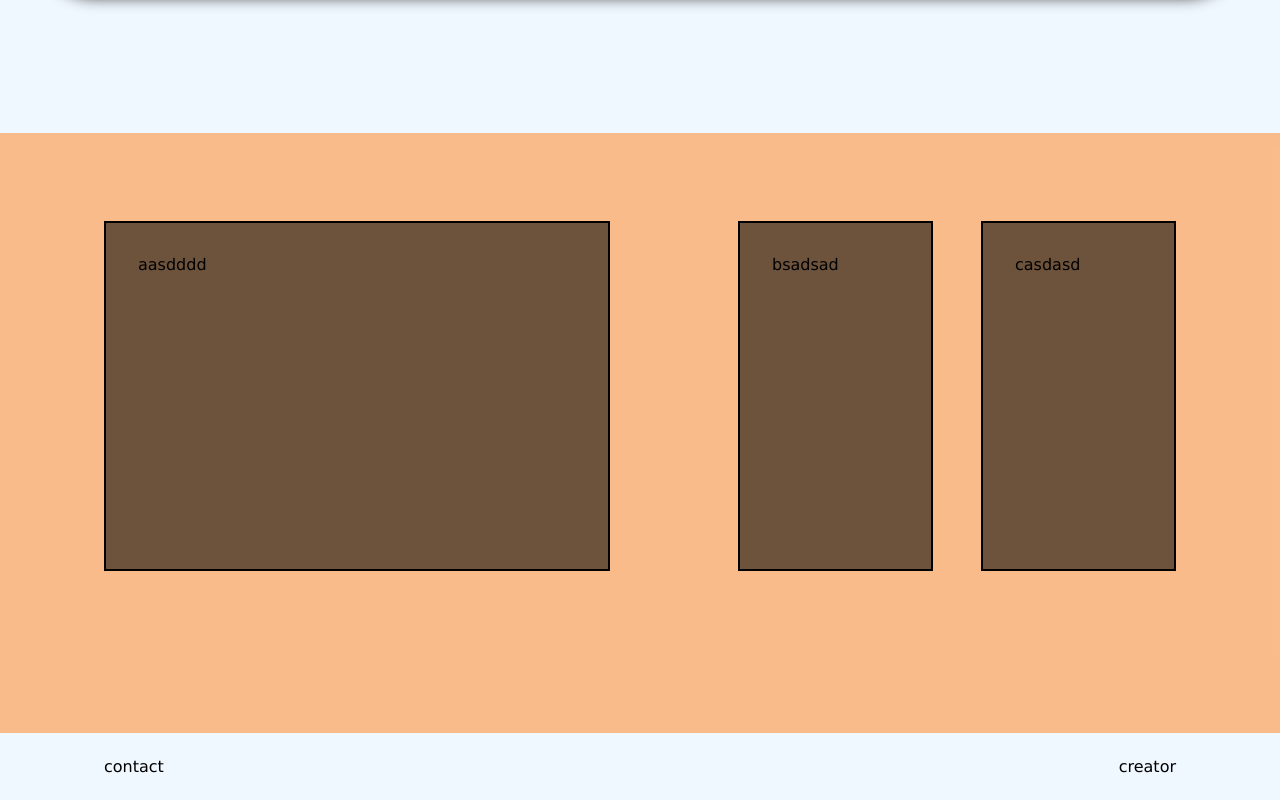
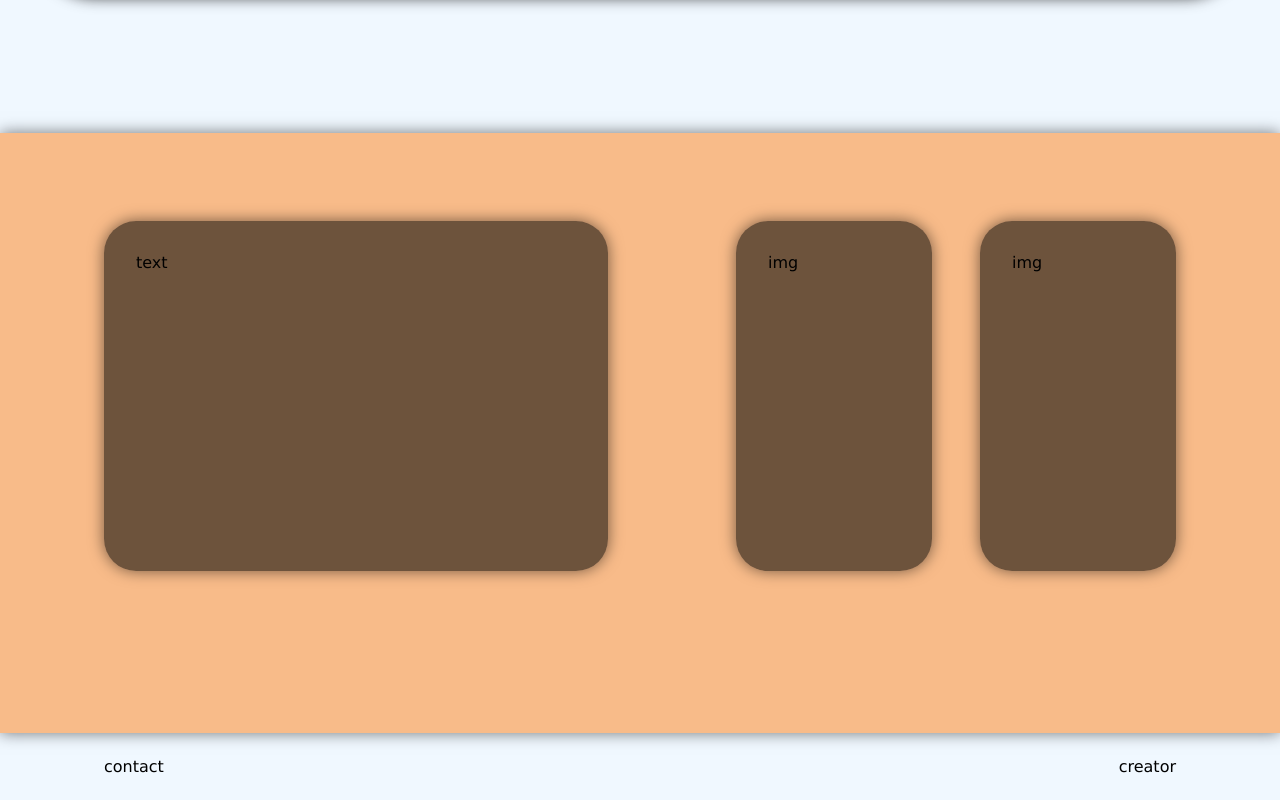
Before and after one commit to Jakub-Laska/recipes, a plain HTML site: page index.html in a window 1280 px wide. Shown: the part 870-1670 px from the top of the page. Drawn offline with Linux system fonts and the light colour scheme.

Commit message:
add style to second section

```diff
--- a/index.html
+++ b/index.html
@@ -33,10 +33,10 @@
     </section>
     <section id="heroSecond">
       <div id="heroSecondContainer">
-        <div class="heroSecondBox">aasdddd</div>
+        <div class="heroSecondBox">text</div>
         <div id="heroSecondRight">
-          <div class="heroSecondBox">bsadsad</div>
-          <div class="heroSecondBox">casdasd</div>
+          <div class="heroSecondBox">img</div>
+          <div class="heroSecondBox">img</div>
         </div>
       </div>
     </section>
--- a/style.css
+++ b/style.css
@@ -96,6 +96,7 @@ body {
   height: 600px;
   margin-top: 8.5rem;
   background-color: #fcaa67c5;
+  box-shadow: 0 0 15px #00000088;
 }
 #heroSecondContainer {
   display: flex;
@@ -105,10 +106,11 @@ body {
 }
 .heroSecondBox {
   background-color: rgba(0, 0, 0, 0.555);
-  border: solid black 2px;
   padding: 2rem;
   height: 350px;
   flex: 1;
+  border-radius: 2rem;
+  box-shadow: 0 0 15px #00000088;
 }
 .bigger {
     flex: 3;
```
